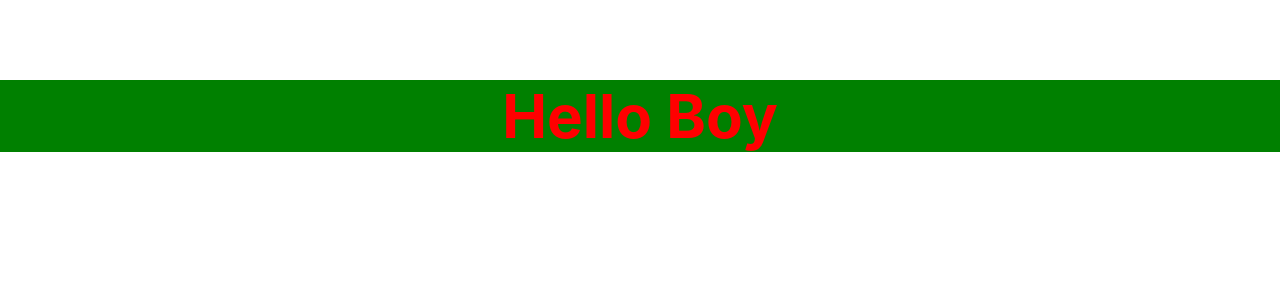
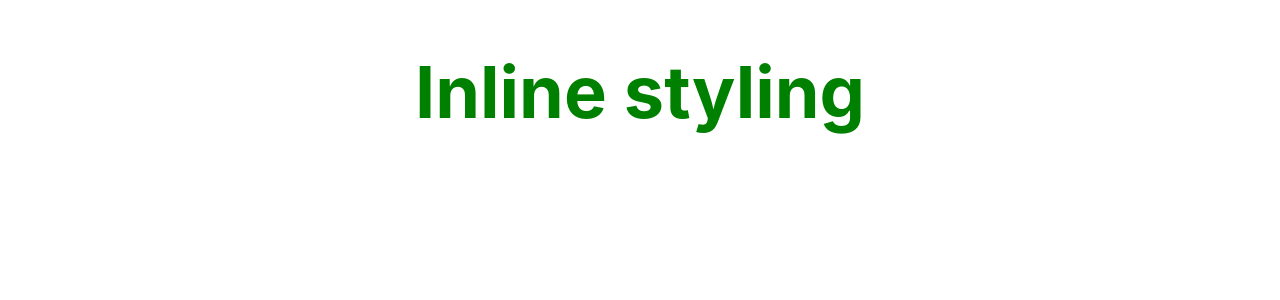
Before and after one commit to lyonsouma/React-Projects, a React (Create React App) app: page / in a window 1280 px wide. Shown: the top 300 px of the page. Built offline with nearby package versions, Linux system fonts and the light colour scheme.

Commit message:
inline css in react

```diff
--- a/src/App.js
+++ b/src/App.js
@@ -12,11 +12,13 @@ import './App.css';
 // import StateByLec from './components/StateByLec';
 // import UserGreeting from './components/UserGreeting';
 // import NameLists from './components/NameList';
-import Style from './components/Style';
+// import Style from './components/Style';
+import Inline from './components/Inline';
 function App() {
   return (
     <div className="App">
-      <Style Primary = {true}/>
+      <Inline/>
+      {/* <Style Primary = {true}/> */}
     {/* <NameLists/> */}
       {/* <StateByLec /> */}
        {/* <UserGreeting/> */}
--- /dev/null
+++ b/src/components/Inline.js
@@ -0,0 +1,14 @@
+import React from "react";
+
+function Inline (){
+const heading = {
+    color : 'green',
+    fontSize : '72px'
+}
+    return(
+        <div>
+            <h1 style={heading}>Inline styling</h1>
+        </div>
+    )
+}
+export default Inline;
```
